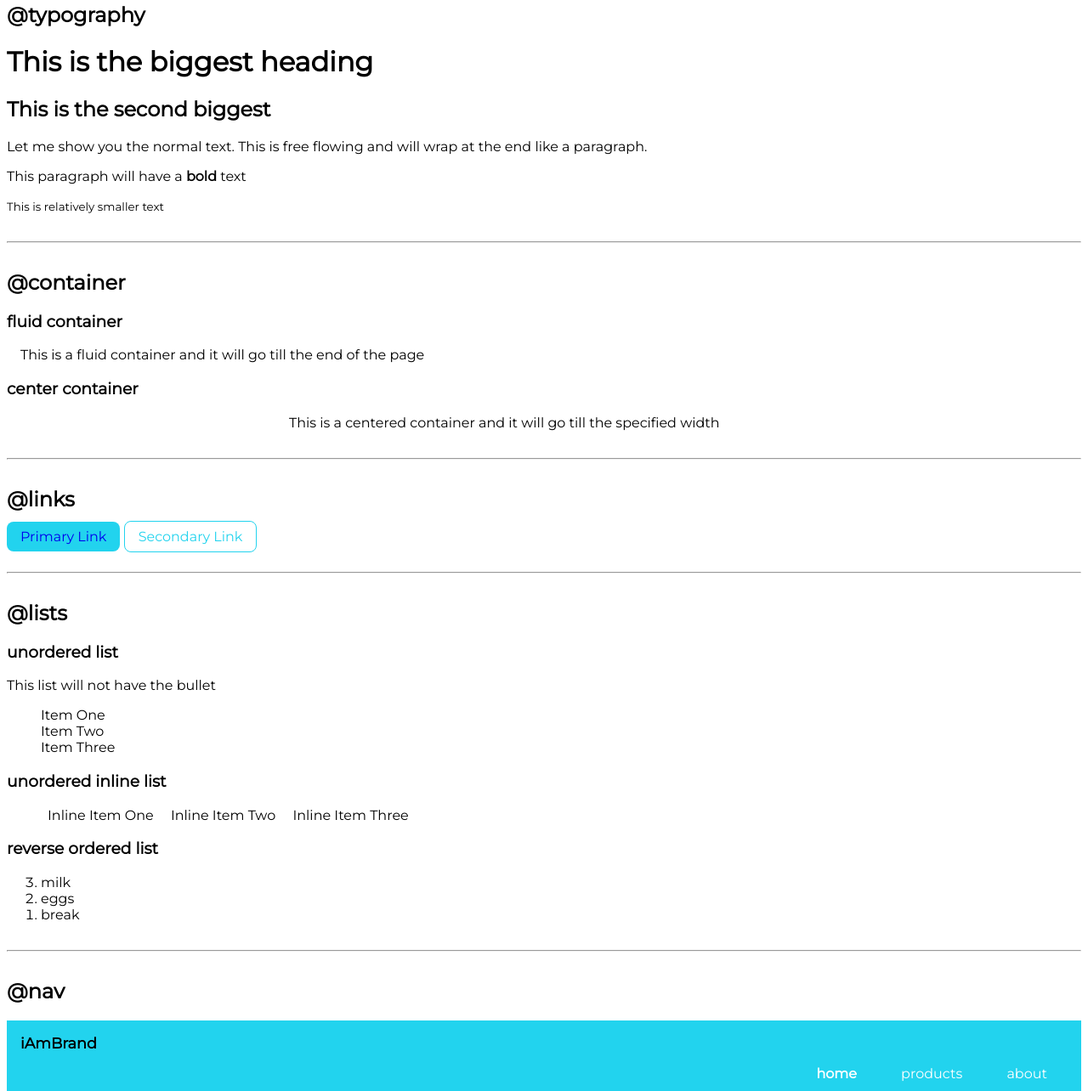
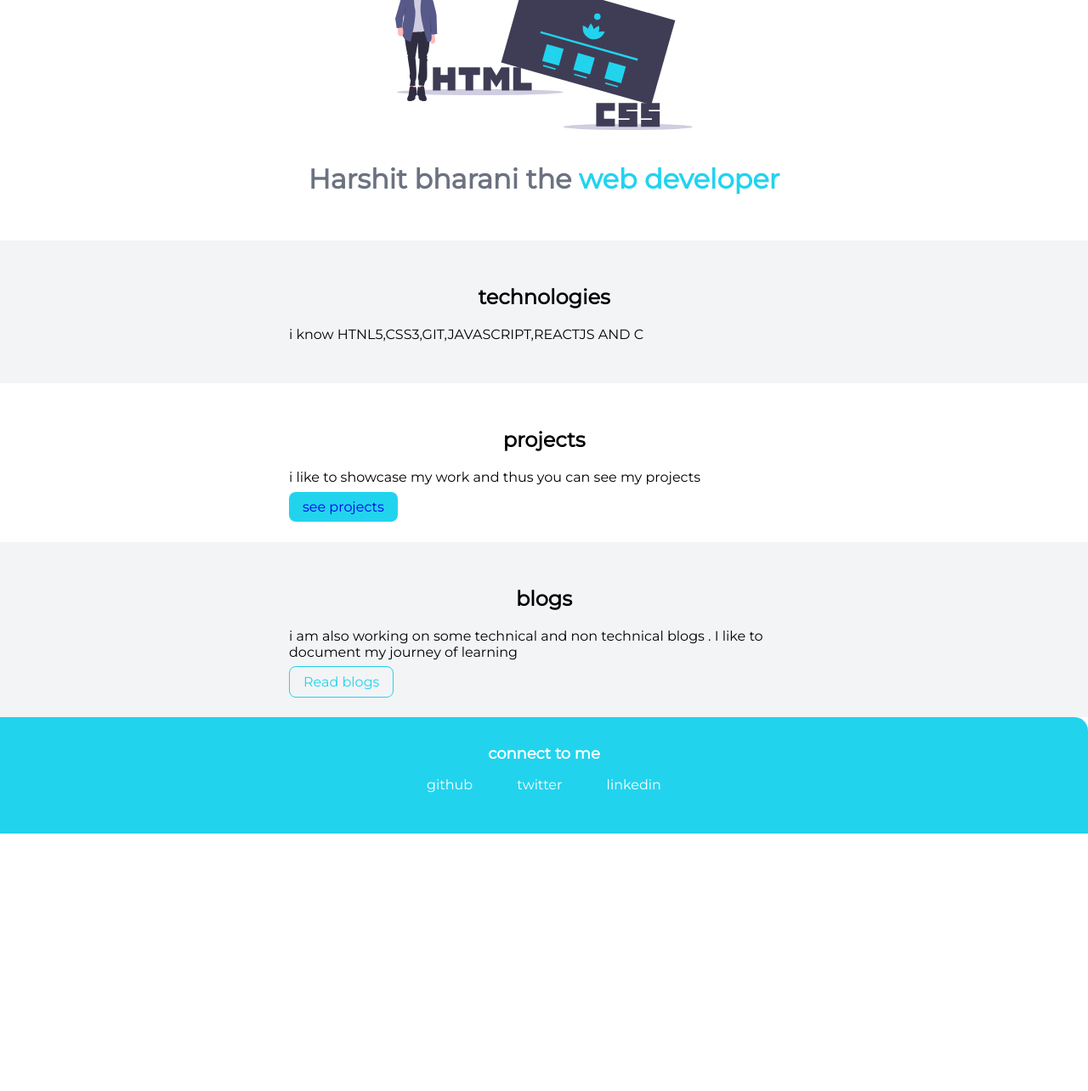
Before and after one commit to HarshitBharani/neogcamp-assingment4, a plain HTML site: page index.html in a window 1280 px wide. Shown: the part 164-1448 px from the top of the page at 85% size. After the commit the page ends 1145 px from the top, so only its background shows below. Drawn offline with Linux system fonts and the light colour scheme.

Commit message:
made the portfolio

```diff
--- a/index.html
+++ b/index.html
@@ -1,150 +1,79 @@
 <!DOCTYPE html>
 <html lang="en">
-
 <head>
     <meta charset="UTF-8">
     <meta name="viewport" content="width=device-width, initial-scale=1.0">
-    <title>Component Library</title>
-
-    <link href="style.css" rel="stylesheet" />
+    <link rel="stylesheet" href="style.css">
+    <title>Harshit Bharani Portfolio</title>
 </head>
-
 <body>
-    <h1>tanay's component library</h1>
-    <p>I am attending neog.camp and I want to make a library which would make all my projects look good and consistent.
-    </p>
-
-    <hr>
-
-
-    <h2>@typography</h2>
-
-    <h1>This is the biggest heading</h1>
-    <h2>This is the second biggest</h2>
-    <p> Let me show you the normal text. This is free flowing and will wrap at the end like a paragraph. </p>
-    <p>This paragraph will have a <strong>bold</strong> text</p>
-    <small>This is relatively smaller text</small>
-
-    <hr>
-
-    <h2>@container</h2>
-
-    <h3>fluid container</h3>
-    <div class="container" >This is a fluid container and it will go till the end of the page</div>
-
-    <h3>center container</h3>
-    <div class="container container-center" >This is a centered container and it will go till the specified width</div>
-
-    <hr>
-
-    <h2>@links</h2>
-
-    <a class="link link-primary" href="/">Primary Link</a>
-    <a class="link link-secondary" href="/">Secondary Link</a>
-
-    <hr>
-
-    <h2>@lists</h2>
-
-    <h3>unordered list</h3>
-    <p> This list will not have the bullet</p>
-
-    <ul class="list-non-bullet">
-        <li>Item One</li>
-        <li>Item Two</li>
-        <li>Item Three</li>
-
-    </ul>
-
-    <h3> unordered inline list</h3>
-
-    <ul class="list-non-bullet">
-        <li class="list-item-inline" >Inline Item One</li>
-        <li class="list-item-inline" >Inline Item Two</li>
-        <li class="list-item-inline" >Inline Item Three</li>
-    </ul>
-
-    <h3> reverse ordered list</h3>
-
-    <ol reversed>
-        <li>milk</li>
-        <li>eggs</li>
-        <li>break</li>
-    </ol>
-
-    <hr />
-
-    <h2>@nav</h2>
 
     <nav class="navigation container" >
-        <div class="nav-brand">iAmBrand</div>
+        <div class="nav-brand">Harshit Bharani</div>
         <ul class="list-non-bullet nav-pills ">
             <li class="list-item-inline link-active" >
                 <a href="/" >home</a>
             </li>
             <li class="list-item-inline">
-                <a  href="/">products</a>
+                <a  href="/">projects</a>
             </li>
             <li class="list-item-inline">
-                <a href="" >about</a>
+                <a href="" >blogs</a>
             </li>
         </ul>
     </nav>
-
-    <hr>
-
-    <h2>@header</h2>
-
     <header class="hero" >
         <img class="hero-img" src="/images/hero.svg" />
         <h1 class="hero-heading">Harshit bharani the <span class="heading-inverted">web developer</span></h1>
     </header>
+    <section class="section ow" >
+        <div class="container container-center"  >
+            <h1>technologies</h1>
+            <p>i know HTNL5,CSS3,GIT,JAVASCRIPT,REACTJS AND C </p>
+        </div>
 
-    <hr>
-    <h2>@section</h2>
+    </section>
     <section  class="section">
         <div class="container container-center" >
-            <h1>white section</h1>
-            <p>we will have white background </p>
+            <h1>projects</h1>
+            <p>i like to showcase my work and thus you can see my projects </p>
+            <a class="link link-primary" href="/">see projects</a>
         </div>
 
     </section>
 
     <section class="section ow" >
         <div class="container container-center"  >
-            <h1>off white section</h1>
-            <p>this is will off white background</p>
+            <h1>blogs</h1>
+            <p>i am also working on some technical and non technical blogs . I like to document my journey of learning</p>
+            <a class="link link-secondary" href="/">Read blogs</a>
+
+
         </div>
-
     </section>
-
-    <hr>
-
-    <h2>@footer</h2>
-
-    <footer >
-        <div >Some small heading inside footer</div>
-        <ul >
-            <li >
-                <a>
-                    socialone
+        <footer class="footer">
+            <div class="footer-header">connect to me </div>
+            <ul class="social-links list-non-bullet">
+                <li class="list-item-inline">
+                    <a class="link" href="/">
+                        github
                     </a>
                 </li>
-            <li >
-                <a>
-                    socialtwo
+                <li class="list-item-inline">
+                    <a class="link" href="/">
+                        twitter
                     </a>
                 </li>
-            <li >
-                <a>
-                    socialthree
+                <li class="list-item-inline">
+                    <a class="link" href="/">
+                        linkedin
                     </a>
                 </li>
 
             </ul>
         </footer>
 
-    </div>
+
+
 </body>
-
 </html>
--- a/style.css
+++ b/style.css
@@ -7,6 +7,7 @@
 
 body{
     font-family: 'Montserrat', sans-serif;
+    margin: 0px;
 }
 hr{
     margin: 2rem 0rem;
@@ -76,6 +77,7 @@ hr{
 .hero-heading{
     padding-top: 1rem;
     color: var(--dark-grey);
+    text-align: center;
 }
 .heading-inverted{
     color: var(--primary-color);
@@ -90,3 +92,22 @@ hr{
 .ow{
    background-color: var(--off-white);
 }
+footer{
+    background-color: var(--primary-color);
+    padding: 2rem 1rem;
+    text-align: center;
+    color: white;
+    border-top-right-radius: 1rem;
+
+}
+.footer .link{
+    color: white;
+
+}
+.footer-header{
+    font-weight: bold;
+    font-size: large;
+}
+footer ul{
+    padding-inline-start: 0px;
+}
```
Also changed, not shown: lib/components.html (added, +150 -0 lines). Lines whose indentation alone changed are shown as unchanged.
